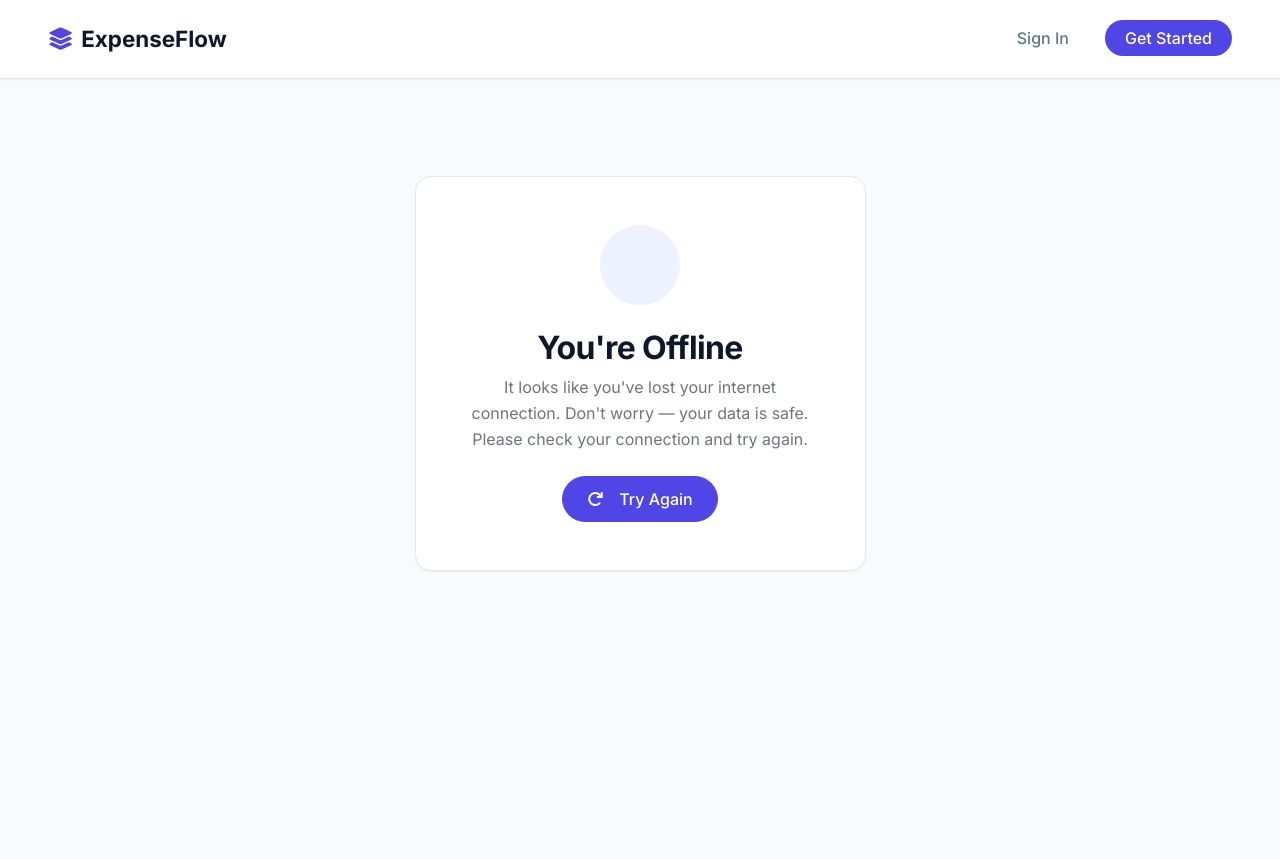
After one commit to M3hul-raj/ExpenseFlow, a Flask app: page /offline in a window 1280 px wide. The commit adds this page. Shown: the top 859 px of the page. Run offline with Flask 3, Linux system fonts and the light colour scheme.

Commit message:
Feature: PWA support — installable app with service worker caching

```diff
--- a/app.py
+++ b/app.py
@@ -1,5 +1,5 @@
 import logging
-from flask import Flask, render_template, request, redirect, session, flash, url_for
+from flask import Flask, render_template, request, redirect, session, flash, url_for, send_from_directory
 from datetime import datetime
 import random, os
 from dateutil.relativedelta import relativedelta
@@ -50,6 +50,22 @@ def internal_error(e):
     """Render a branded 500 page for any unhandled server error."""
     db.session.rollback()  # safety: clear any broken transaction
     return render_template('500.html'), 500
+
+# ── PWA routes (service worker must be served from root for full scope) ───────
+@app.route('/sw.js')
+def service_worker():
+    """Serve the service worker from root scope for full PWA coverage."""
+    return send_from_directory('static', 'sw.js', mimetype='application/javascript')
+
+@app.route('/manifest.json')
+def manifest():
+    """Serve the PWA web app manifest."""
+    return send_from_directory('static', 'manifest.json', mimetype='application/manifest+json')
+
+@app.route('/offline')
+def offline():
+    """Offline fallback page shown by the service worker when network is unavailable."""
+    return render_template('offline.html')
 
 # Static tips to replace TIPS_FILE
 TIPS = [
--- a/templates/base.html
+++ b/templates/base.html
@@ -4,6 +4,12 @@
     <meta charset="UTF-8">
     <meta name="viewport" content="width=device-width, initial-scale=1.0">
     <title>{% block title %}ExpenseFlow{% endblock %}</title>
+    <!-- PWA -->
+    <link rel="manifest" href="/manifest.json">
+    <meta name="theme-color" content="#4F46E5">
+    <meta name="apple-mobile-web-app-capable" content="yes">
+    <meta name="apple-mobile-web-app-status-bar-style" content="black-translucent">
+    <link rel="apple-touch-icon" href="/static/icons/icon-192x192.png">
     <!-- Bootstrap 5 CSS -->
     <link href="https://cdn.jsdelivr.net/npm/bootstrap@5.3.3/dist/css/bootstrap.min.css" rel="stylesheet">
     <!-- Google Fonts: Inter -->
@@ -98,6 +104,18 @@
         });
     })();
     </script>
+    <!-- PWA Service Worker Registration -->
+    <script>
+    if ('serviceWorker' in navigator) {
+        window.addEventListener('load', function() {
+            navigator.serviceWorker.register('/sw.js').then(function(reg) {
+                console.log('[PWA] Service Worker registered, scope:', reg.scope);
+            }).catch(function(err) {
+                console.warn('[PWA] Service Worker registration failed:', err);
+            });
+        });
+    }
+    </script>
     {% block scripts %}{% endblock %}
 </body>
 </html>
--- /dev/null
+++ b/templates/offline.html
@@ -0,0 +1,26 @@
+{% extends "base.html" %}
+
+{% block title %}Offline - ExpenseFlow{% endblock %}
+
+{% block content %}
+<div class="container py-5 mt-5">
+    <div class="row justify-content-center">
+        <div class="col-md-8 col-lg-6 col-xl-5 text-center">
+            <div class="fintech-card p-5">
+                <div class="d-inline-flex align-items-center justify-content-center rounded-circle mb-4"
+                     style="width: 80px; height: 80px; background: var(--primary-light); color: var(--primary); font-size: 2rem;">
+                    <i class="fas fa-wifi-slash"></i>
+                </div>
+                <h2 class="fw-bold mb-2">You're Offline</h2>
+                <p class="text-secondary mb-4">
+                    It looks like you've lost your internet connection. Don't worry — your data is safe.
+                    Please check your connection and try again.
+                </p>
+                <button onclick="window.location.reload()" class="btn btn-primary rounded-pill px-4">
+                    <i class="fas fa-redo me-2"></i>Try Again
+                </button>
+            </div>
+        </div>
+    </div>
+</div>
+{% endblock %}
```
Also changed, not shown: static/sw.js (added, +100 -0 lines), static/icons/icon-192x192.png (added), static/icons/icon-512x512.png (added), static/manifest.json (added), 1 other file.
